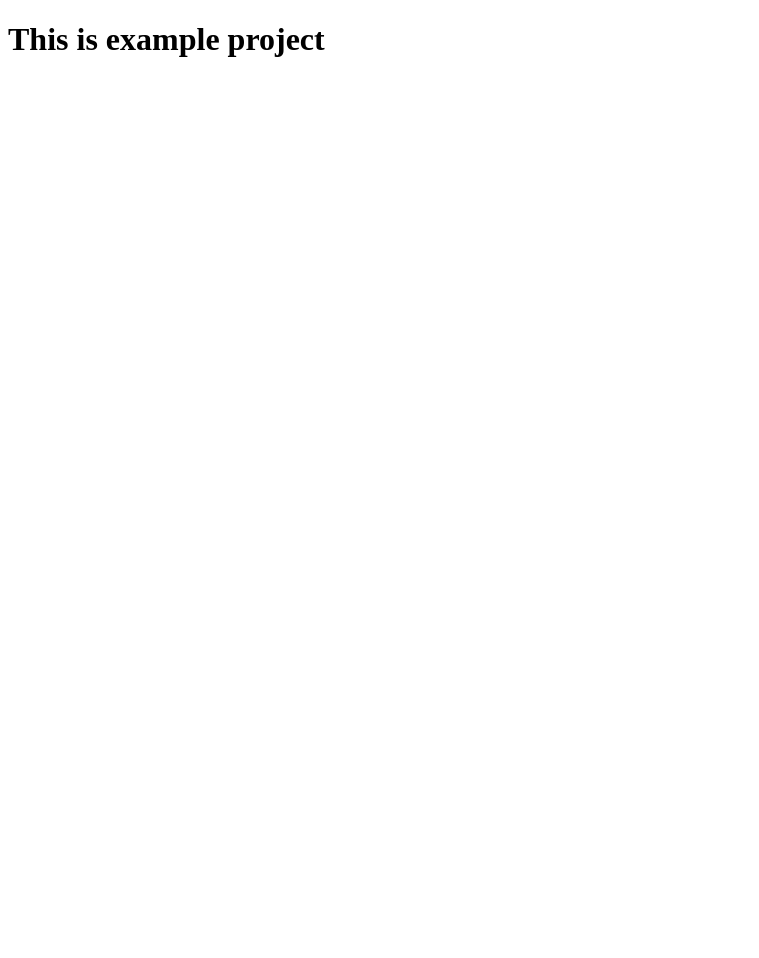
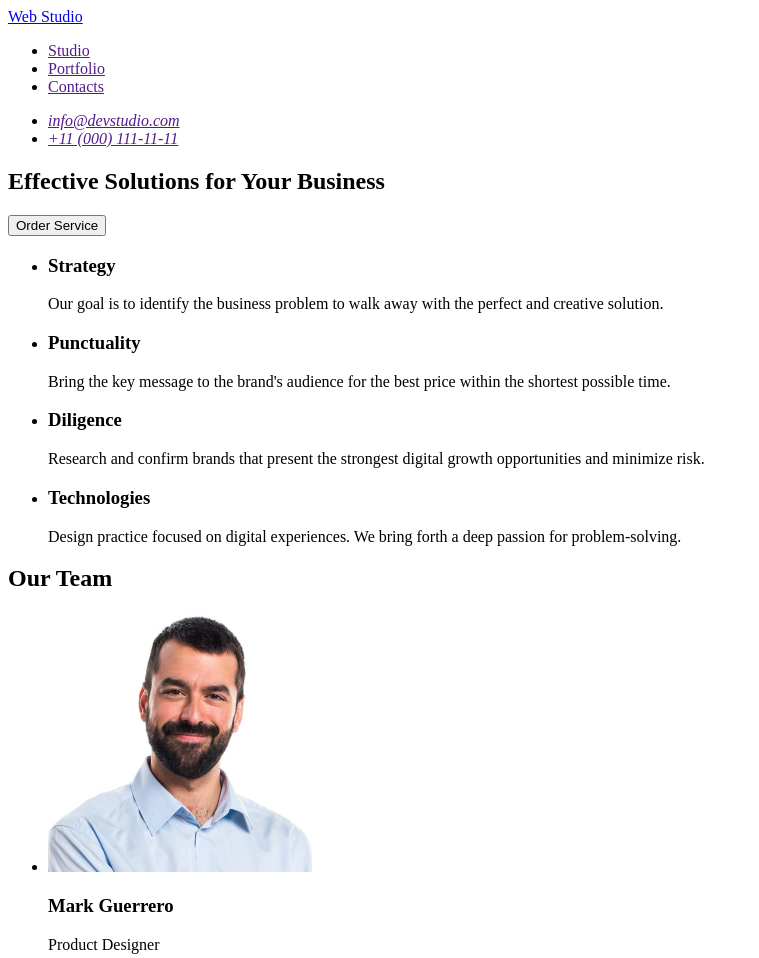
Before and after one commit to DarynaDron/my-first-project, a plain HTML site: page index.html in a window 1280 px wide. Shown: the top 958 px of the page, without its empty margins (0-759 px from the left). Before the commit the page ends 800 px from the top, so only its background shows below. Drawn offline with Linux system fonts and the light colour scheme.

Commit message:
html commit

```diff
--- a/index.html
+++ b/index.html
@@ -6,6 +6,90 @@
     <title>Document</title>
 </head>
 <body>
-    <h1>This is example project</h1>
+    <header>
+        <nav>
+            <a href="/index.html">Web
+            Studio</a>
+            <ul>
+                <li><a href="">Studio</a></li>
+                <li><a href="">Portfolio</a></li>
+                <li><a href="">Contacts</a></li>
+            </ul>
+        </nav>
+           <address>
+            <ul>
+                <li><a href="">info@devstudio.com</a></li>
+                <li><a href="">+11 (000) 111-11-11</a></li>
+            </ul>
+            </address>
+
+    </header>
+    <main>
+        <section>
+            <h1>Effective Solutions
+            for Your Business</h1>
+            <button type="button">Order Service</button>
+        </section>
+        <section>
+            <ul>
+                <li>
+                    <h3>Strategy</h3>
+                    <p>
+                        Our goal is to identify the business
+                    problem to walk away with the perfect and creative solution.
+                    </p>
+                </li>
+                <li>
+                    <h3>Punctuality</h3>
+                    <p>
+                        Bring the key message to the brand's audience for the best price within the shortest possible time.
+                    </p>
+                </li>
+                <li>
+                    <h3>Diligence</h3>
+                    <p>
+                        Research and confirm brands that present the strongest digital growth opportunities and minimize risk.
+                    </p>
+                </li>
+                <li>
+                    <h3>Technologies</h3>
+                    <p>
+                        Design practice focused on digital experiences. We bring forth a deep passion for problem-solving.
+                    </p>
+                </li>
+            </ul>
+        </section>
+        <section>
+            <h2>Our Team</h2>
+            <ul>
+                <li>
+                    <img src="./images/img4.jpg" alt="Mark Guerrero" width="264" height="260">
+                    <h3>Mark Guerrero</h3>
+                    <p>Product Designer</p>
+                </li>
+                <li>
+                    <img src="/images/img3.jpg" alt="Tom Ford" width="264" height="260">
+                    <h3>Tom Ford</h3>
+                    <p>Frontend Developer</p>
+                </li>
+                <li>
+                    <img src="./images/img 2.jpg" alt="Camila Garcia" width="264" height="260">
+                    <h3>Camila Garcia</h3>
+                    <p>Marketing</p>
+                </li>
+                <li>
+                    <img src="./images/img1.jpg" alt="Daniel Wilson" width="264" height="260">
+                    <h3>Daniel Wilson</h3>
+                    <p>UI Designer</p>
+                </li>
+            </ul>
+        </section>
+    </main>
+    <footer>
+        <a href="">WebStudio</a>
+        <p>
+            Increase the flow of customers and sales for your business with digital marketing & growth solutions.
+        </p>
+    </footer>
 </body>
 </html>
```
Also changed, not shown: images/img 2.jpg (added), images/img1.jpg (added), images/img3.jpg (added), images/img4.jpg (added).
